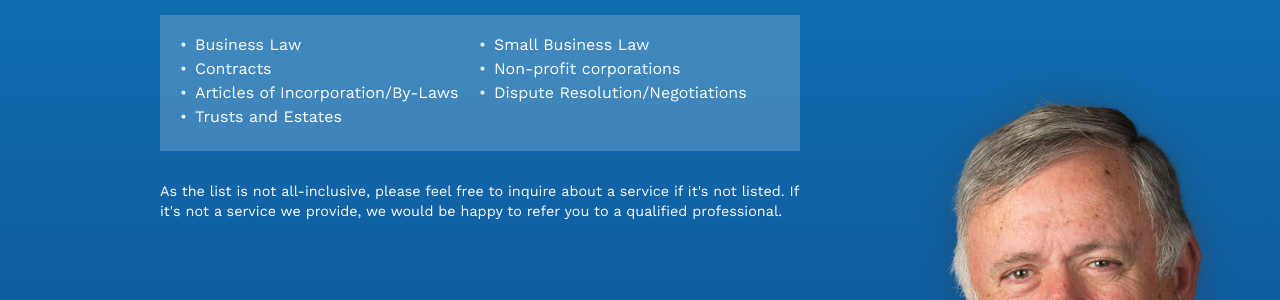
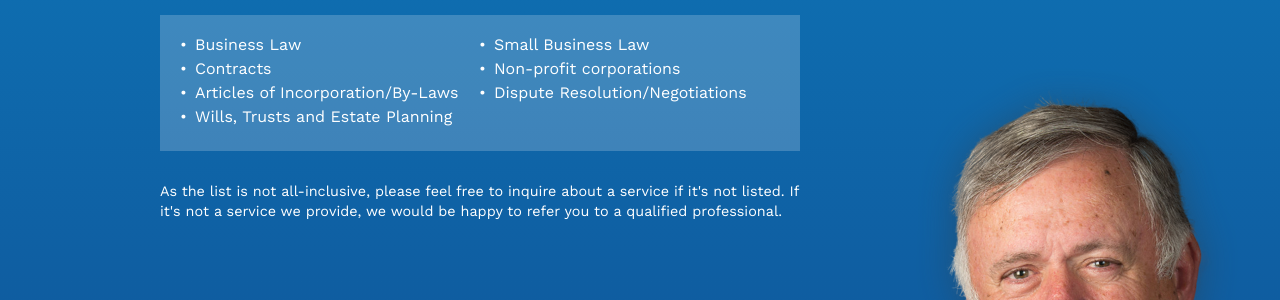
Before and after one commit to iamnewton/rdnewtonlaw.com, a Jekyll site: the page built from index.html, in a window 1280 px wide and 900 px high, scrolled down 440 px. Shown: the part 153-453 px from the top of the window. Built offline with Jekyll 4.4.1, drawn with Linux system fonts in a browser that asks for light colours.

Commit message:
fix: text changes

```diff
--- a/_data/services.yml
+++ b/_data/services.yml
@@ -4,4 +4,4 @@
 - Non-profit corporations
 - Articles of Incorporation/By-Laws
 - Dispute Resolution/Negotiations
-- Trusts and Estates
+- Wills, Trusts and Estate Planning
```
